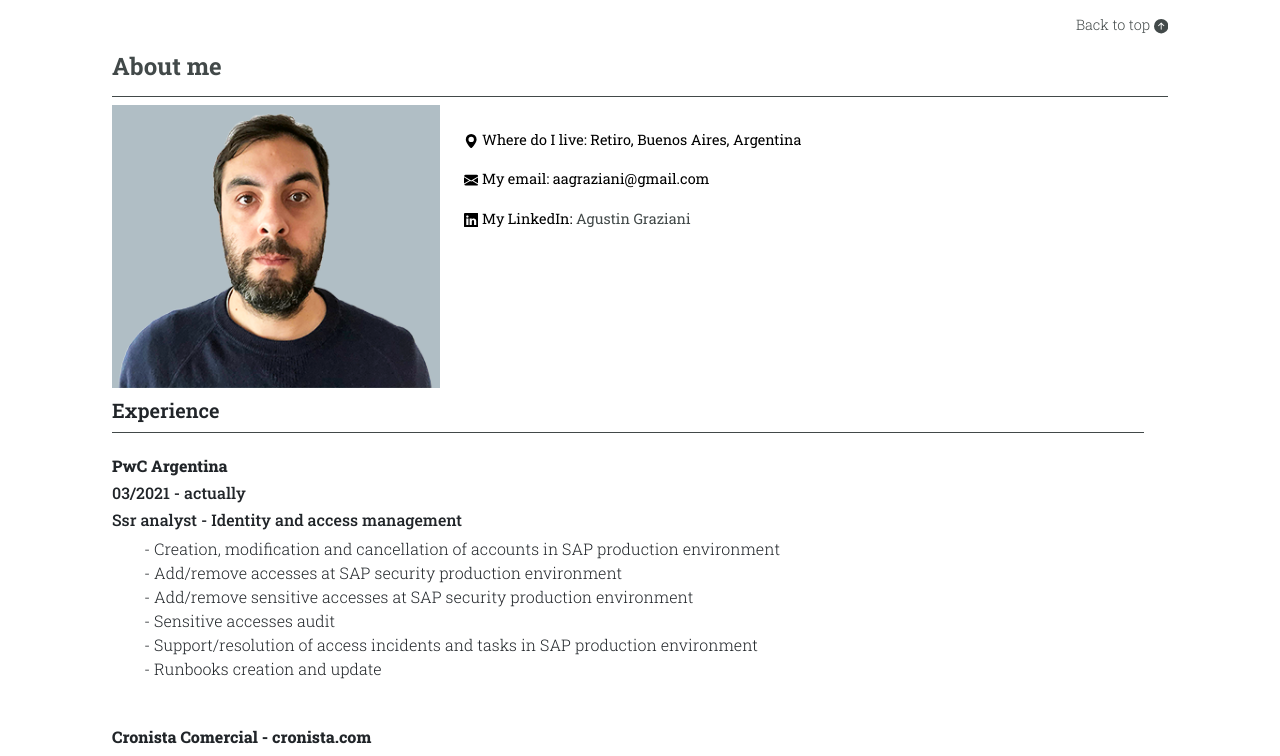
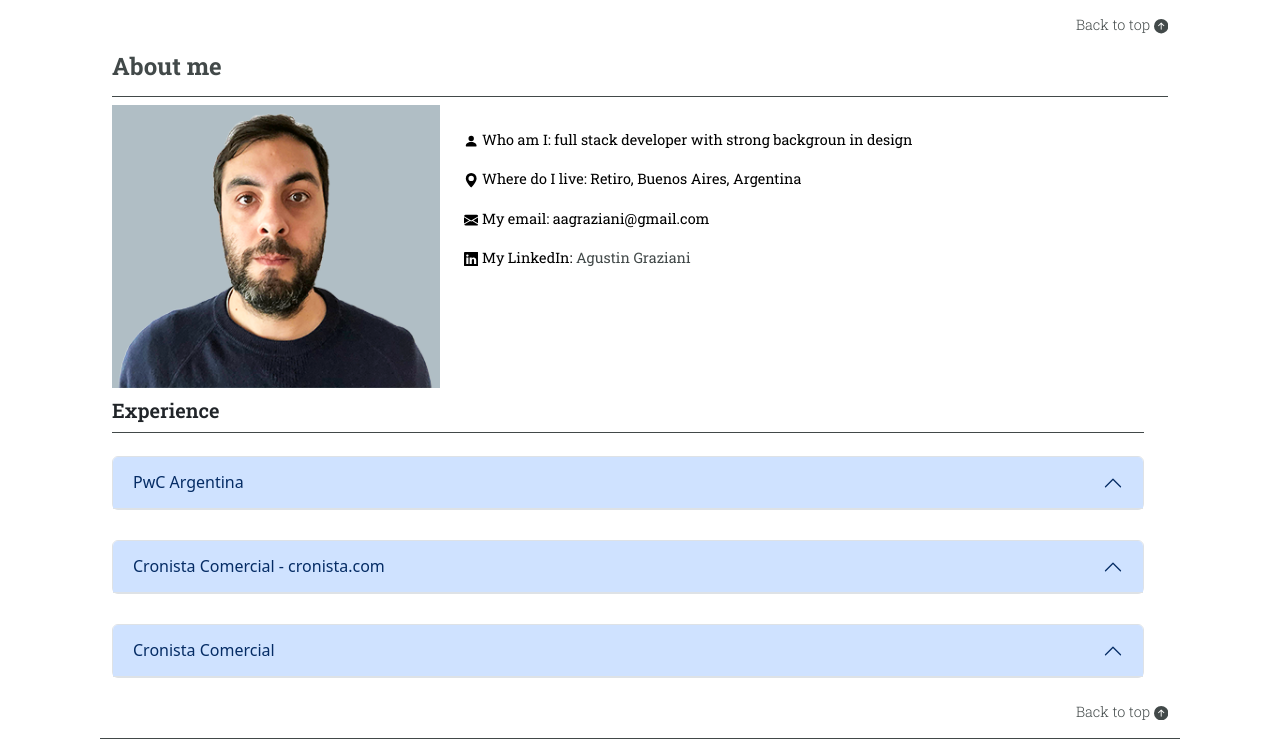
Before and after one commit to aagraziani/portfolio, a React (Vite) app: page / in a window 1280 px wide. Shown: the part 4060-4816 px from the top of the page. Built offline with nearby package versions, Linux system fonts and the light colour scheme.

Commit message:
updated about-me experience section

```diff
--- a/src/components/About-me.jsx
+++ b/src/components/About-me.jsx
@@ -3,6 +3,7 @@ import {
   BsGeoAltFill,
   BsFillEnvelopeFill,
   BsLinkedin,
+  BsFillPersonFill
 } from "react-icons/bs";
 import ExperinceList from "./ExperienceList";
 
@@ -23,6 +24,9 @@ function AboutMe() {
             />
           </div>
           <div className="about-me-contact col-sm-12 col-md-8 col-lg-8">
+            <p>
+              <BsFillPersonFill /> Who am I: full stack developer with strong backgroun in design
+            </p>
             <p>
               <BsGeoAltFill /> Where do I live: Retiro, Buenos Aires, Argentina
             </p>
--- a/src/components/ExperienceCard.jsx
+++ b/src/components/ExperienceCard.jsx
@@ -1,4 +1,4 @@
-export function ExperienceCard({ job }) {
+/*export function ExperienceCard({ job }) {
 
     return(
         <div className="col-12 job job-description">
@@ -14,4 +14,45 @@ export function ExperienceCard({ job }) {
             </ul>
         </div>
     );
+}*/
+
+export function ExperienceCard({ job }) {
+  return (
+    <div className="col-12 job job-description">
+      <div className="accordion" id="accordionExample">
+        <div className="accordion-item">
+          <h2 className="accordion-header job-title-description" id={job.heading_id}>
+            <button
+              className="accordion-button"
+              type="button"
+              data-bs-toggle="collapse"
+              data-bs-target= {job.data_bs_target}
+              aria-expanded="true"
+              aria-controls="collapseOne"
+            >
+              {job.company}
+            </button>
+          </h2>
+          <div
+            id={job.aria_controls}
+            className="accordion-collapse collapse"
+            aria-labelledby={job.heading_id}
+            data-bs-parent="#accordionExample"
+          >
+            <div class="accordion-body">
+            <h6>{job.dates}</h6>
+            <h6>{job.experience_level}</h6>
+            <ul>
+             {
+                job.tasks.map((task) => (
+                    <li key={task.id}>{task.description}</li>
+                ))
+             }
+            </ul>
+            </div>
+          </div>
+        </div>
+      </div>
+    </div>
+  );
 }
--- a/src/components/ExperienceList.jsx
+++ b/src/components/ExperienceList.jsx
@@ -1,16 +1,17 @@
-import { useState, useEffect } from 'react';
-import { experience as data } from '../data/experience';
-import { ExperienceCard } from './ExperienceCard';
+import { useState, useEffect } from "react";
+import { experience as data } from "../data/experience";
+import { ExperienceCard } from "./ExperienceCard";
 
 function ExperinceList() {
+  const [experience, setExperience] = useState([]);
 
-    const [experience, setExperience] = useState([]);
+  useEffect(() => {
+    setExperience(data);
+  }, []);
 
-    useEffect(() => {
-        setExperience(data);
-    }, []);
+  return (
 
-    return(
+
         <div className="container">
             <div className="row">
                 <div className='experience'>
@@ -21,7 +22,7 @@ function ExperinceList() {
                 <ExperienceCard key={job.id} job={job} />
             ))}
         </div>
-    )
-};
+  );
+}
 
 export default ExperinceList;
--- a/src/data/experience.js
+++ b/src/data/experience.js
@@ -1,6 +1,9 @@
 export const experience = [
     {
         id: 0,
+        heading_id: "HeadingOne",
+        data_bs_target: "#collapseOne",
+        aria_controls: "collapseOne",
         company: "PwC Argentina",
         dates: "03/2021 - actually",
         experience_level: "Ssr analyst - Identity and access management",
@@ -33,6 +36,9 @@ export const experience = [
     },
     {
         id: 1,
+        heading_id: "HeadingTwo",
+        data_bs_target: "#collapseTwo",
+        aria_controls: "collapseTwo",
         company: "Cronista Comercial - cronista.com",
         dates: "05/2020 - 03/2021",
         experience_level: "Design and front end development at cronista.com",
@@ -65,6 +71,9 @@ export const experience = [
     },
     {
         id: 2,
+        heading_id: "HeadingThree",
+        data_bs_target: "#collapseThree",
+        aria_controls: "collapseThree",
         company: " Cronista Comercial",
         experience_level: "Sr graphic designer",
         tasks: [
--- a/src/index.css
+++ b/src/index.css
@@ -58,7 +58,7 @@ div #about-me {
 
 /*section titles*/
 
-h2 {
+div .link h2 {
   font-size: 1.2em;
   font-family: "Roboto Slab", serif;
   font-weight: 300;
@@ -150,6 +150,15 @@ div .job-description {
   padding: 15px 0;
 }
 
+h2 #HeadingOne {
+  font-size: 1.2em;
+    font-family: "Roboto Slab", serif;
+    font-weight: 300;
+    color: #ecf0f1;
+    text-align: right;
+    padding-right: 20px;
+}
+
 div .job-description h5 {
   font-family: "Roboto Slab", serif;
   font-size: 1em;
```
Also changed, not shown: 1 other file (tests, documents, lock files or other folders).
